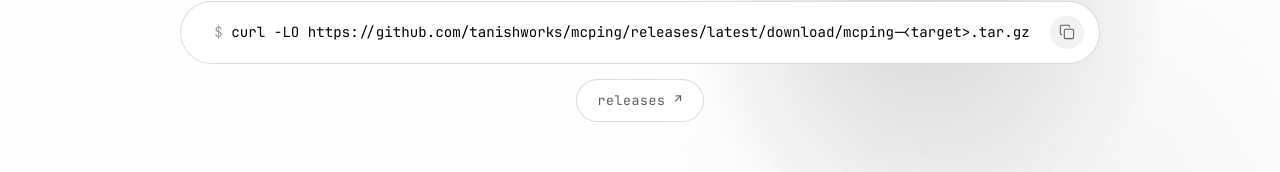
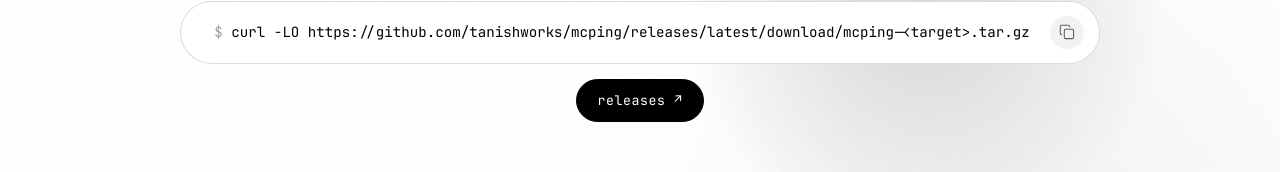
Before and after one commit to tanishworks/mcping, a React (Vite) app in the folder website/: page / in a window 1280 px wide. Shown: the part 515-687 px from the top of the page. Built offline with nearby package versions, Linux system fonts and the light colour scheme.

Commit message:
feat(website): invert releases button colors
Style the home page Releases pill with foreground as its surface and background as its text, using existing theme tokens. On hover, transition back to the standard background/foreground pairing while retaining contrast.

```diff
--- a/website/src/styles/global.css
+++ b/website/src/styles/global.css
@@ -460,22 +460,23 @@ a {
   margin-top: 0;
 }
 
-/* Ghost pill link (e.g. Releases) — mono, hairline border, inverts on hover. */
+/* Inverted pill link (Releases) — foreground surface, background text. */
 .btn {
   display: inline-flex;
   align-items: center;
   gap: 0.4rem;
   padding: 0.55rem 1.15rem;
-  border: 1px solid var(--hairline);
+  border: 1px solid var(--fg);
   border-radius: 999px;
-  background: var(--bg);
+  background: var(--fg);
   font-family: var(--font-mono);
   font-size: 0.75rem;
   letter-spacing: 0.04em;
   line-height: 1.6;
-  color: var(--muted);
+  color: var(--bg);
   text-decoration: none;
   transition:
+    background-color 150ms ease,
     color 150ms ease,
     border-color 150ms ease,
     transform 120ms ease;
@@ -483,7 +484,8 @@ a {
 
 .btn:hover {
   color: var(--fg);
-  border-color: var(--faint);
+  border-color: var(--fg);
+  background: var(--bg);
 }
 
 .btn:active {
```
